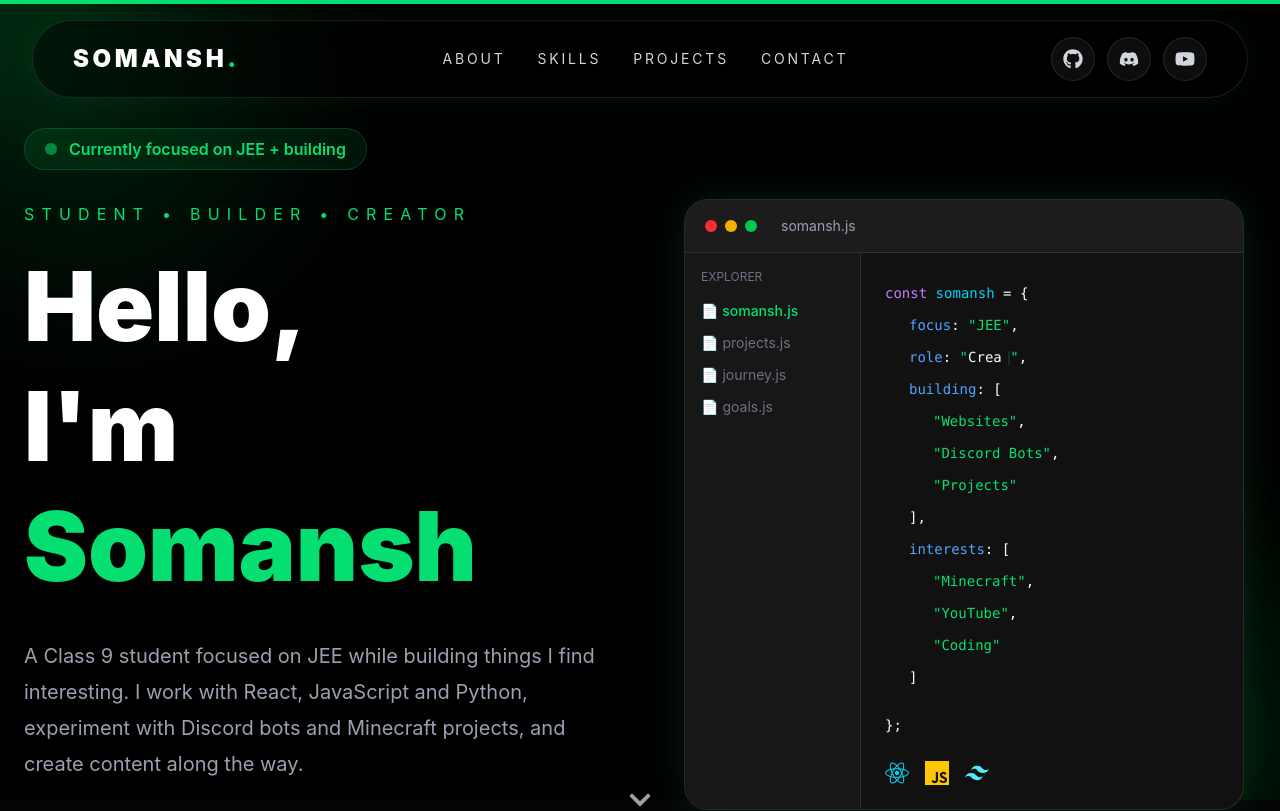
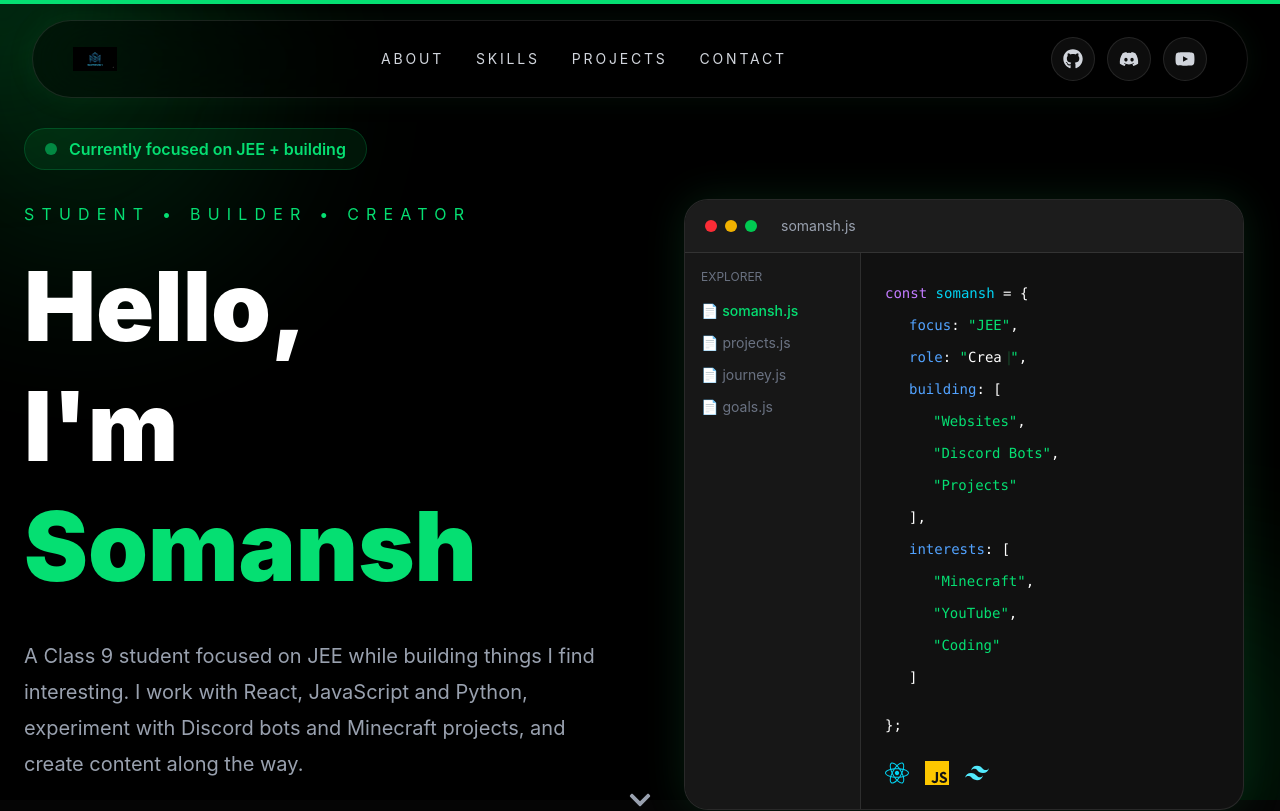
Before and after one commit to SomanshBhai/portfolio, a React (Vite) app: page / in a window 1280 px wide. Shown: the top 811 px of the page. Built offline with nearby package versions, Linux system fonts and the light colour scheme.

Commit message:
Refactor Navbar component structure and classes

```diff
--- a/src/components/Navbar.jsx
+++ b/src/components/Navbar.jsx
@@ -14,14 +14,18 @@ function Navbar() {
         {/* Logo */}
         <a
           href="#"
-          className="text-2xl font-black tracking-[0.15em] text-white"
+          aria-label="Somansh Maurya"
+          className="flex items-center"
         >
-          SOMANSH<span className="text-green-400">.</span>
+          <img
+            src="/favicon.png"
+            alt="Somansh logo"
+            className="w-10 h-10 md:w-11 md:h-11 object-contain"
+          />
         </a>
 
         {/* Desktop Menu */}
         <div className="hidden md:flex items-center gap-8 uppercase tracking-[0.2em] text-sm">
-
           <a
             href="#about"
             className="text-gray-300 hover:text-green-400 transition-colors duration-300"
@@ -49,7 +53,6 @@ function Navbar() {
           >
             Contact
           </a>
-
         </div>
 
         {/* Social Icons */}
@@ -95,7 +98,6 @@ function Navbar() {
           </motion.a>
 
         </div>
-
       </nav>
     </motion.header>
   );
```
